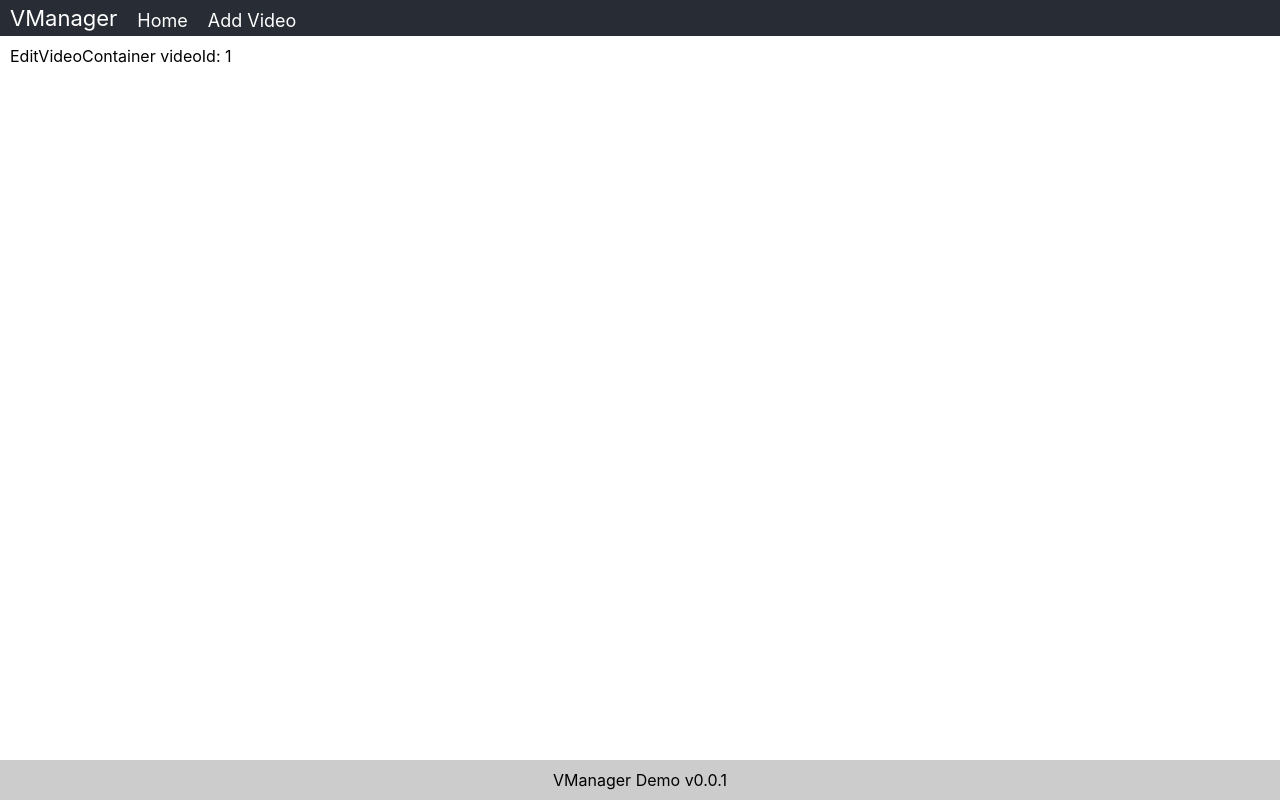
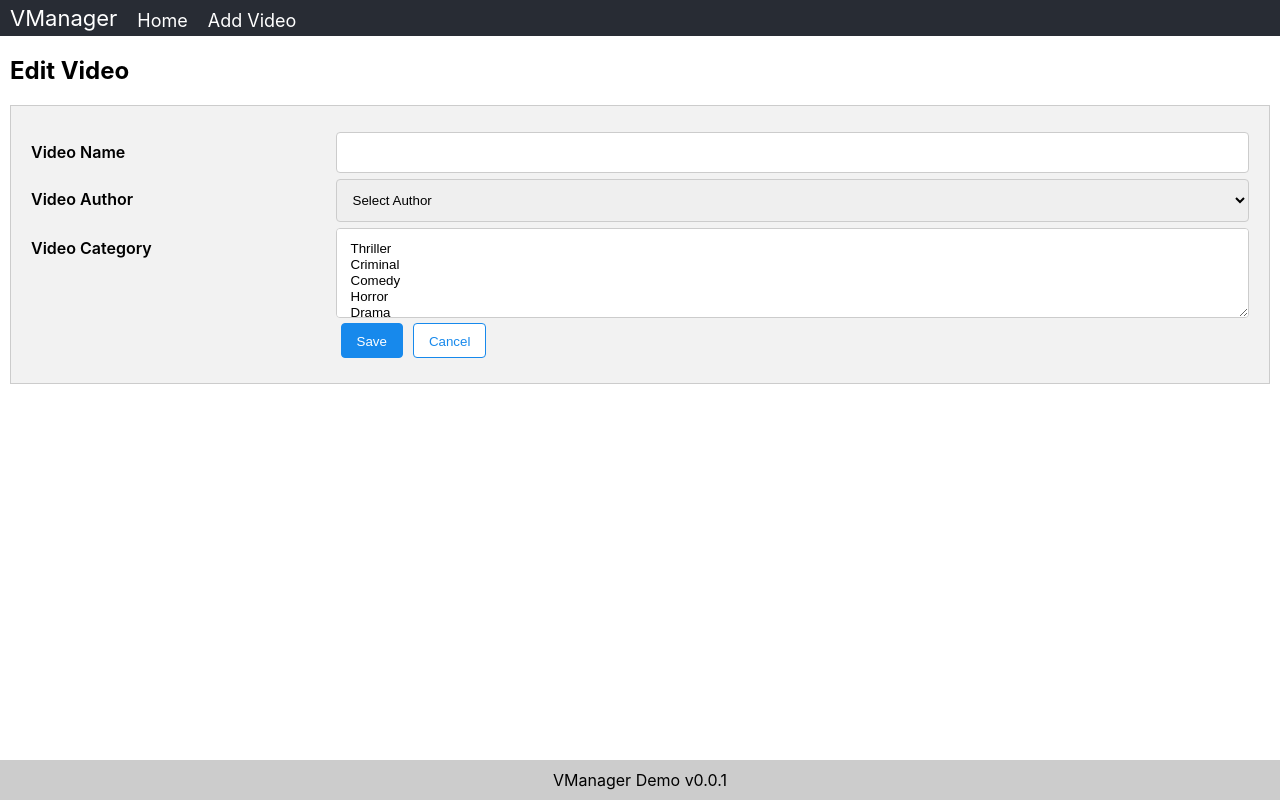
Before and after one commit to NakulShinde/video-manager, a React (Create React App) app: page /edit-video/1 in a window 1280 px wide. Built offline with nearby package versions, Linux system fonts and the light colour scheme.

Commit message:
Adding video from to show in EditVideoContainer with FormFields as components

```diff
--- /dev/null
+++ b/src/Components/FormFields/FormFields.js
@@ -0,0 +1,80 @@
+import React from 'react'
+import styles from "./FormFields.module.scss"
+
+
+export const FormLabel = props => {
+  return (
+    <div className={styles.formLabel}>
+      <label>{props.label}</label>
+    </div>
+  );
+};
+
+export const FormFieldCustomData = props => {
+    return (
+        <div className={styles.formRow}>
+            <FormLabel label={props.label}/>
+            <div className={styles.formField}>{props.customField}</div>
+        </div>
+    );
+};
+
+export const FormFieldTextInput = props => {
+    return (
+      <FormFieldCustomData
+        label={props.label}
+        customField={
+          <input
+            id={props.elementId}
+            name={props.elementName}
+            className={props.customClass}
+            onChange={props.onChangeHandler}
+            value={props.value}
+            type="text"
+          />
+        }
+      />
+    );
+  };
+
+export const FormFieldSelect = props => {
+    return (
+      	<FormFieldCustomData
+        	label={props.label}
+        	customField={
+			<select
+				id={props.elementId}
+				name={props.elementName}
+				className={props.customClass}
+				onChange={props.onChangeHandler}
+				value={props.value}
+			>
+				<option value="select_value">Select Author</option>
+				{Object.keys(props.options).map((optionKey, index)=>{
+					return <option key={index} value={optionKey}>{props.options[optionKey]}</option>
+				})}
+          	</select>
+        	}
+      	/>
+    );
+  };
+export const FormFieldSelectMultiple = props => {
+    return (
+      	<FormFieldCustomData
+        	label={props.label}
+        	customField={
+			<select
+				id={props.elementId}
+				name={props.elementName}
+				className={props.customClass}
+				onChange={props.onChangeHandler}
+				value={props.value}
+			multiple>
+				{Object.keys(props.options).map((optionKey, index)=>{
+					return <option key={index} value={optionKey}>{props.options[optionKey]}</option>
+				})}
+          	</select>
+        	}
+      	/>
+    );
+  };
--- /dev/null
+++ b/src/Components/FormFields/FormFields.module.scss
@@ -0,0 +1,25 @@
+.formRow:after {
+    content: "";
+    display: table;
+    clear: both;
+}
+.formLabel {
+    float: left;
+    width: 25%;
+    margin-top: 6px;
+    font-weight: 600;
+    padding: 10px 0;
+}
+
+.formField {
+    float: left;
+    width: 75%;
+    margin-top: 6px;
+}
+@media screen and (max-width: 720px) {
+    .formField,
+    .formLabel {
+        width: 100%;
+        margin-top: 0;
+    }
+}
--- a/src/Components/VideoForm/VideoForm.js
+++ b/src/Components/VideoForm/VideoForm.js
@@ -0,0 +1,137 @@
+import React, {Component} from 'react'
+import {Link} from "react-router-dom";
+
+import css_styles from './VideoForm.module.scss'
+import buttonStyles from './../Buttons/Buttons.module.scss'
+
+import {FormFieldTextInput, FormFieldSelect, FormFieldSelectMultiple} from '../FormFields/FormFields'
+import {FORM_FIELDS, AUTHORS_LIST, VIDEO_CATEGORIES_LIST} from './../../Utils/Constants'
+import {CustomButton} from './../Buttons/Buttons'
+
+class VideoForm extends Component {
+    constructor(props) {
+        super(props);
+        this.deafultState = {
+            name: '',
+            author: '',
+            category: []
+        }
+        this.state = {
+            ...this.deafultState
+        };
+        this.handleUserInput = this
+            .handleUserInput
+            .bind(this);
+        this.onSubmitHandler = this
+            .onSubmitHandler
+            .bind(this)
+    }
+    handleUserInput(e) {
+        const name = e.target.name;
+        const value = e.target.value;
+        if (name !== 'category') {
+            this.setState({[name]: value});
+        } else {
+            this.setState((prev, next) => {
+                let newCategory = [];
+                if (prev[name].indexOf(value) === -1) {
+                    newCategory = Array.from(prev[name]);
+                    newCategory.push(value);
+                } else {
+                    newCategory = prev[name];
+                }
+                return {[name]: newCategory}
+            })
+        }
+    }
+    onSubmitHandler() {
+        if (this.isValidForm()) {
+            this
+                .props
+                .updateVideoDetails(this.state);
+        }
+    }
+    isValidForm() {
+        let errors = {};
+        const fieldsToValidate = Object.keys(FORM_FIELDS);
+
+        for (let index = 0; index < fieldsToValidate.length; index++) {
+            let field = fieldsToValidate[index];
+            let value = this.state[field];
+            if (typeof value === "string" && value.trim() === "") {
+                errors[field] = true;
+            } else if (Array.isArray(value) && value.length === 0) {
+                errors[field] = true;
+            }
+        }
+
+        this.setState({
+            error: {
+                ...errors
+            }
+        });
+        return !Object
+            .keys(errors)
+            .length;
+    }
+
+    render() {
+        const error = this.state.error || {};
+        return (
+            <div className={css_styles.formContainer}>
+                <form action="#" id="task_form">
+                    <FormFieldTextInput
+                        label={FORM_FIELDS.name}
+                        elementId="name"
+                        elementName="name"
+                        customClass={error["name"]
+                        ? css_styles.errorField
+                        : ""}
+                        onChangeHandler={this.handleUserInput}
+                        value={this.state["name"]}></FormFieldTextInput>
+                    <FormFieldSelect
+                        label={FORM_FIELDS.author}
+                        elementId="author"
+                        elementName="author"
+                        customClass={error["author"]
+                        ? css_styles.errorField
+                        : ""}
+                        onChangeHandler={this.handleUserInput}
+                        value={this.state["author"]}
+                        options={AUTHORS_LIST}></FormFieldSelect>
+                    <FormFieldSelectMultiple
+                        label={FORM_FIELDS.category}
+                        elementId="category"
+                        elementName="category"
+                        customClass={error["category"]
+                        ? css_styles.errorField
+                        : ""}
+                        onChangeHandler={this.handleUserInput}
+                        value={this.state["category"]}
+                        options={VIDEO_CATEGORIES_LIST}></FormFieldSelectMultiple>
+                    <div className={css_styles.formRowFooter}>
+                        <CustomButton
+                            id="submit"
+                            customClass={[buttonStyles.button, buttonStyles.bigButton]}
+                            onClickHandler={(e) => {
+                                e.preventDefault();
+                                this.onSubmitHandler();
+                            }}
+                            type="submit"
+                            text="Save"></CustomButton>
+
+                        <Link to={`/`}>
+                            <button
+                                id="cancel"
+                                className={`${buttonStyles.button} ${buttonStyles.buttonBlueHollow} ${buttonStyles.bigButton}`}>
+                                Cancel
+                            </button>
+                        </Link>
+                    </div>
+                </form>
+            </div>
+        )
+    }
+}
+
+export default VideoForm;
--- /dev/null
+++ b/src/Components/VideoForm/VideoForm.module.scss
@@ -0,0 +1,24 @@
+@import './../../Styles/sharedVariables';
+
+.backButton {
+    margin-left: inherit;
+}
+
+.formContainer {
+    background-color: $background-color-shade-3;
+    padding: 20px;
+    border: $border-style;
+}
+
+.formRowFooter {
+    margin-left: 25%;
+    text-align: left;
+}
+.errorField {
+    border: 1px solid $color-red !important;
+}
+@media screen and (max-width: 720px) {
+    .formRowFooter {
+        margin-left: 0;
+    }
+}
--- a/src/Containers/EditVideoContainer/EditVideoContainer.js
+++ b/src/Containers/EditVideoContainer/EditVideoContainer.js
@@ -1,22 +1,31 @@
 import React, {Component} from 'react'
+import VideoForm from '../../Components/VideoForm/VideoForm';
 
 class EditVideoContainer extends Component {
 
-    constructor(){
+    constructor() {
         super();
         this.state = {
             videoId: 0
         }
+        this.updateVideoDetails = this
+            .updateVideoDetails
+            .bind(this);
     }
-    componentDidMount(){
+    componentDidMount() {
         let videoId = this.props.match.params["id"];
         this.setState({videoId: videoId})
     }
-
+    updateVideoDetails(newVideoData) {
+        console.log("updateVideoDetails", newVideoData);
+    }
     render() {
-        return (<div>
-            EditVideoContainer videoId: {this.state.videoId}
-        </div>)
+        return (
+            <div>
+                <h2>Edit Video</h2>
+                <VideoForm updateVideoDetails={this.updateVideoDetails}></VideoForm>
+            </div>
+        )
     }
 }
 
--- a/src/Utils/Constants.js
+++ b/src/Utils/Constants.js
@@ -7,3 +7,23 @@ export const VIDEO_CONTENT = {
     releaseDate: 'Release Date',
     options: 'Options'
 }
+export const FORM_FIELDS = {
+    name: 'Video Name',
+    author: 'Video Author',
+    category: 'Video Category'
+};
+
+export const AUTHORS_LIST = {
+    david_munch: "David Munch",
+    li_sun_chi: "Li Sun Chi",
+    steven_scorsese: "Steven Scorsese"
+}
+
+export const VIDEO_CATEGORIES_LIST = {
+    thriller : "Thriller",
+    criminal : "Criminal",
+    comedy: "Comedy",
+    horror: "Horror",
+    drama: "Drama",
+    romance: "Romance"
+}
--- a/src/index.module.scss
+++ b/src/index.module.scss
@@ -13,4 +13,15 @@
     font-family: source-code-pro, Menlo, Monaco, Consolas, "Courier New",
     monospace;
   }
+  * {
+    box-sizing: border-box;
+  }
+
+  input[type=text], select, textarea {
+    width: 100%;
+    padding: 12px;
+    border: 1px solid #ccc;
+    border-radius: 4px;
+    resize: vertical;
+  }
 }
```
Also changed, not shown: src/Components/InputFields/InputFields.js (deleted).
